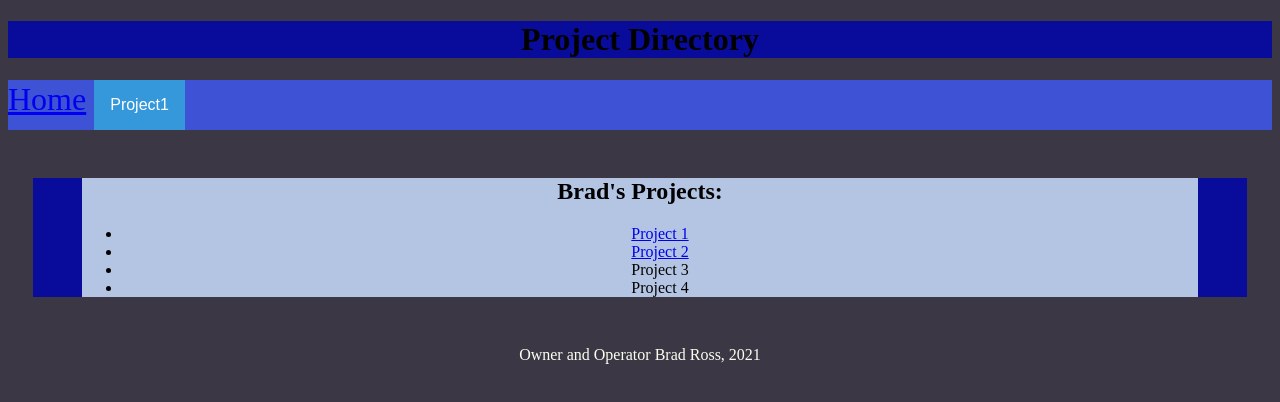
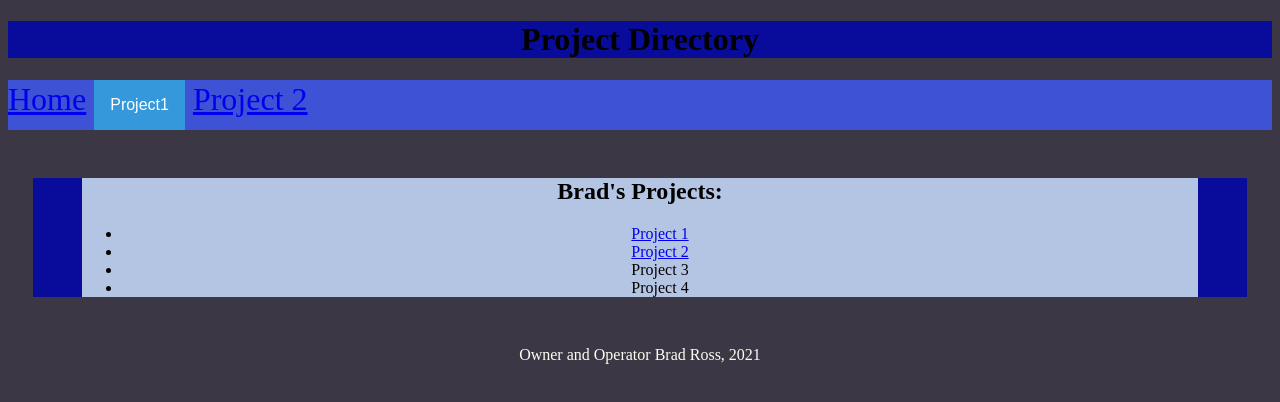
Before and after one commit to bross31/CMST-386, a plain HTML site: page index.html in a window 1280 px wide. Drawn offline with Linux system fonts and the light colour scheme.

Commit message:
Update index.html

```diff
--- a/index.html
+++ b/index.html
@@ -41,6 +41,7 @@
         <a href="project1/gallery.html">Gallery</a>
       </div>
     </div>
+    <a href="project2/project2.html">Project 2</a>
   </nav>
 
   <main>
```
